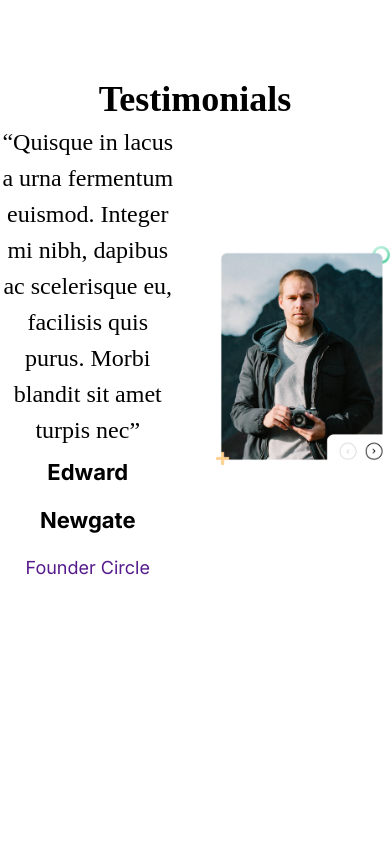
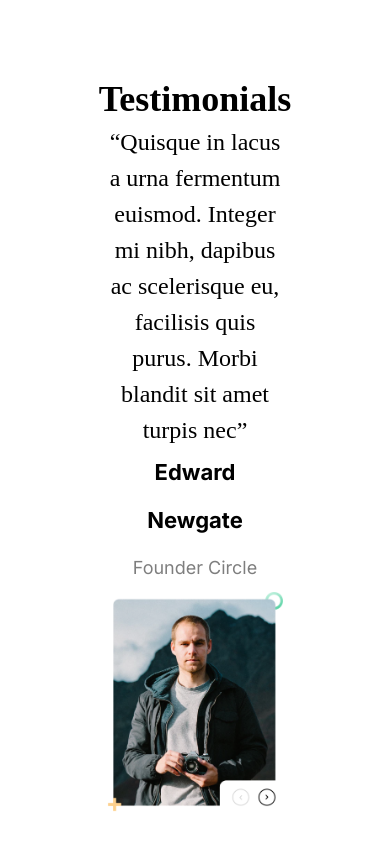
Before and after one commit to fg325609-beep/react1, a React (Vite) app: page / in a window 390 px wide. Shown: the part 4960-5810 px from the top of the page. Before the commit the page ends 5602 px from the top, so only its background shows below. Built offline with nearby package versions, Linux system fonts and the light colour scheme.

Commit message:
fjfjfjfj

```diff
--- a/public/css/sectionfoo.css
+++ b/public/css/sectionfoo.css
@@ -35,6 +35,11 @@ section .container .sectionfoo .sectionfoo-wrapper .sectionfoo-left a {
   font-size: 18px;
   line-height: 48px;
   letter-spacing: 0%;
+  color: black;
+  opacity: 0.5;
+}
+section .container .sectionfoo .sectionfoo-wrapper .sectionfoo-left a:hover {
+  opacity: 1;
 }
 section .container .sectionfoo .sectionfoo-wrapper .sectionfoo-right {
   width: 45%;
@@ -42,3 +47,16 @@ section .container .sectionfoo .sectionfoo-wrapper .sectionfoo-right {
 section .container .sectionfoo .sectionfoo-wrapper .sectionfoo-right img {
   width: 100%;
 }
+
+@media (max-width: 666px) {
+  .sectionfoo-wrapper {
+    flex-direction: column;
+  }
+  .sectionfoo-wrapper .sectionfoo-left {
+    width: 100%;
+    text-align: center;
+  }
+  .sectionfoo-wrapper .sectionfoo-right {
+    width: 100%;
+  }
+}
--- a/src/Components/sectionfoo/sectionfoo.scss
+++ b/src/Components/sectionfoo/sectionfoo.scss
@@ -41,6 +41,11 @@ section{
                         font-size: 18px;
                         line-height: 48px;
                         letter-spacing: 0%;
+                        color: black;
+                        opacity: 0.5;
+                        &:hover{
+                            opacity: 1;
+                        }
 
                     }
                 }
@@ -54,3 +59,16 @@ section{
         }
     }
 }
+
+@media(max-width:666px){
+ .sectionfoo-wrapper{
+    flex-direction: column;
+    .sectionfoo-left{
+        width: 100%;
+        text-align: center;
+    }
+    .sectionfoo-right{
+        width: 100%;
+    }
+ }
+}
```
